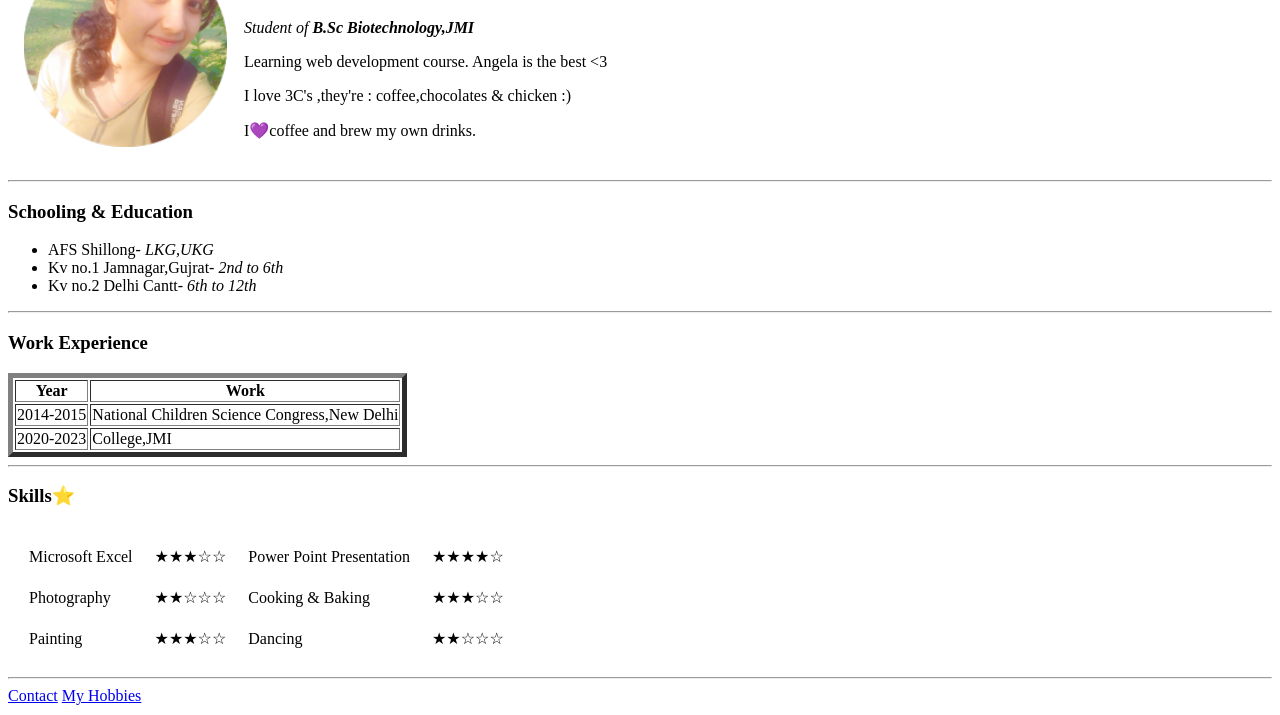
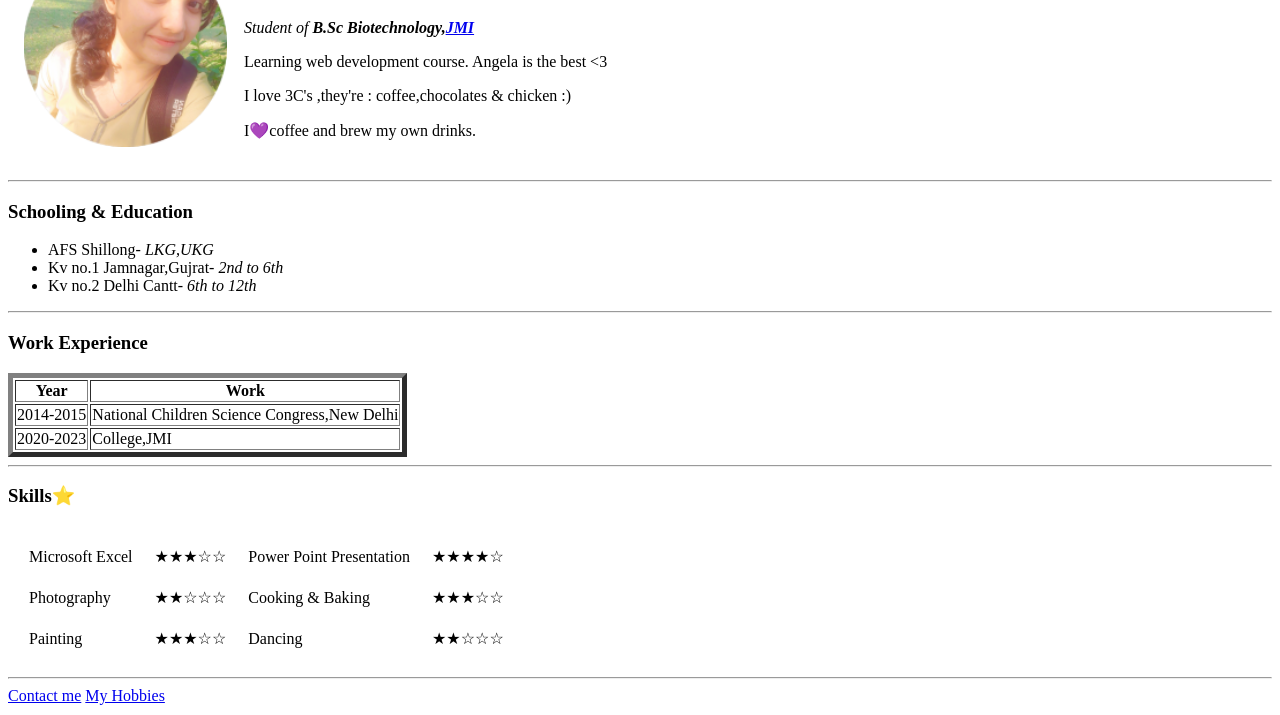
Before and after one commit to sumi1i/CV, a plain HTML site: page index.html in a window 1280 px wide. Shown: the part 85-800 px from the top of the page. Drawn offline with Linux system fonts and the light colour scheme.

Commit message:
Update index.html
links added

```diff
--- a/index.html
+++ b/index.html
@@ -11,7 +11,7 @@
     <tr>
       <td><img src="sumi.png" alt="sumita purple beauty"></td>
       <td>  <h1>Sumita Kumari</h1>
-        <p><em>Student of <strong>B.Sc Biotechnology,JMI</strong></em></p>
+        <p><em>Student of <strong>B.Sc Biotechnology,<a href="https://www.jmi.ac.in/">JMI</a></a></strong></em></p>
         <p>Learning web development course. Angela is the best <3</p>
         <p>I love 3C's ,they're : coffee,chocolates & chicken :)</p>
         <p>I💜coffee and brew my own drinks.</p>
@@ -71,7 +71,7 @@
     </tr>
   </table>
   <hr>
-  <a href="Contact.html">Contact</a>
+  <a href="Contact.html">Contact me</a>
   <a href="Hobbies.html">My Hobbies</a>
 
 </body>
```
